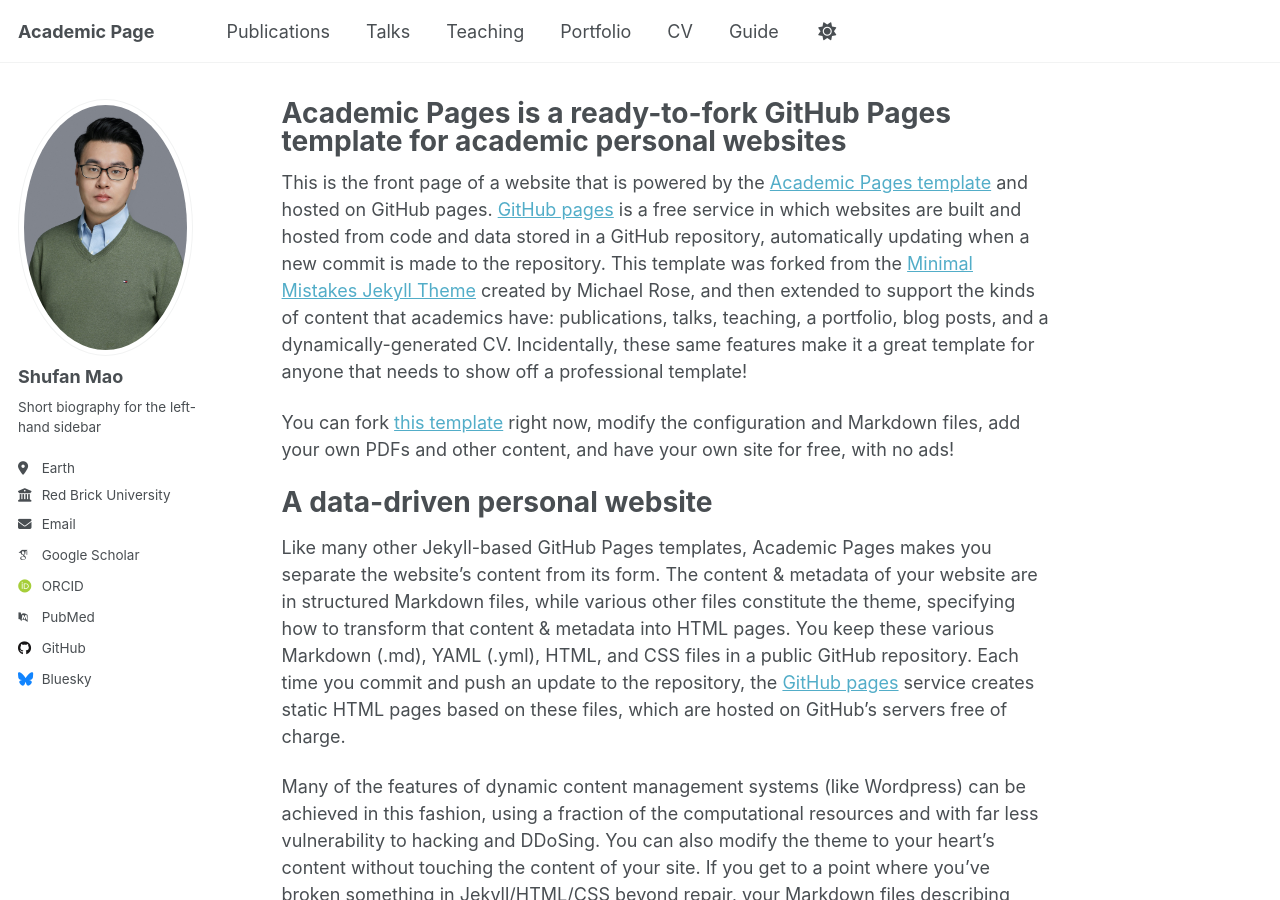
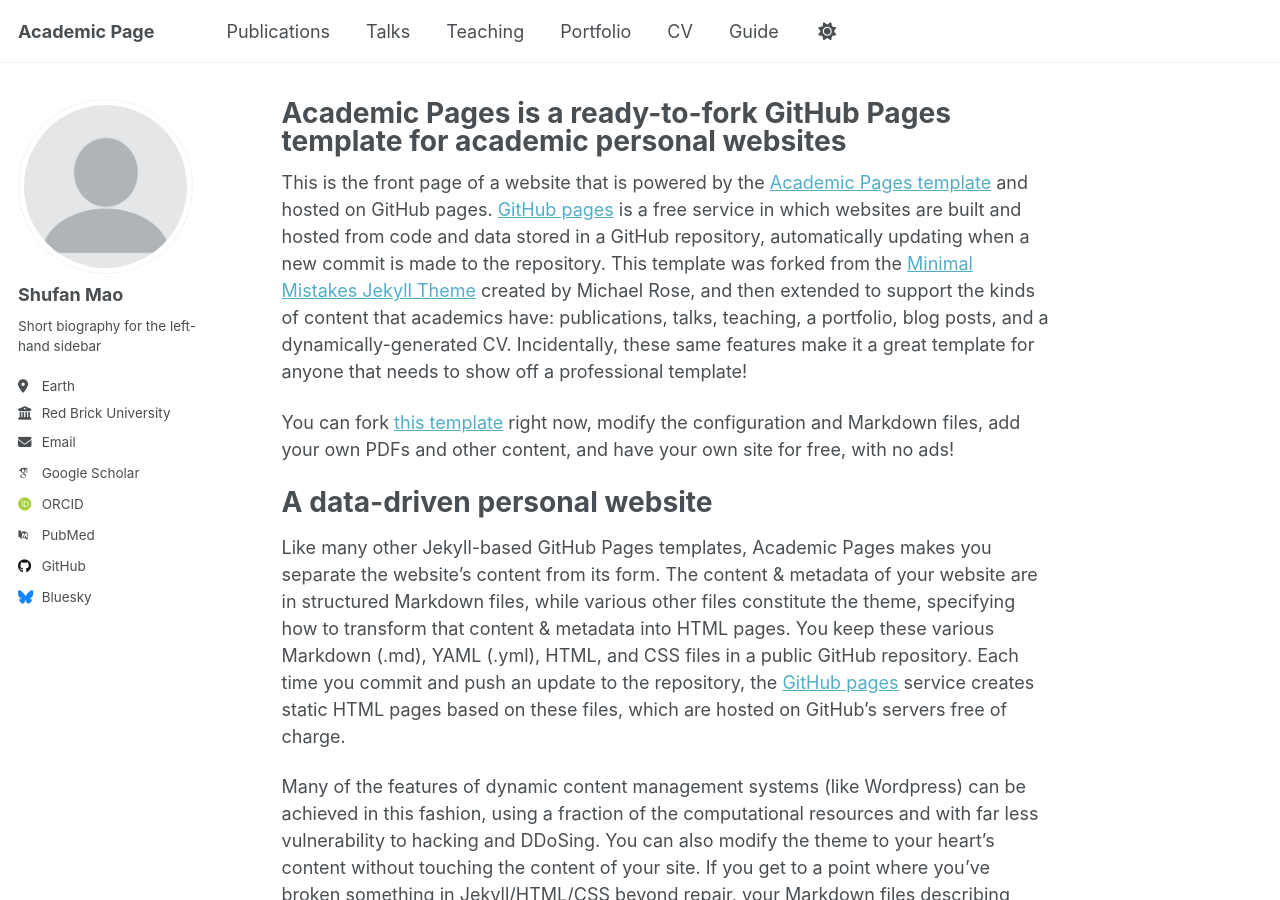
Before and after one commit to Mao-Shufan/Mao-Shufan.github.io, a Jekyll site: the page built from _pages/about.md, in a window 1280 px wide and 900 px high. Built offline with Jekyll 4.4.1, drawn with Linux system fonts in a browser that asks for light colours; some web fonts are replaced; a script that is not in the unit is left out.

Commit message:
Update _config.yml

```diff
--- a/_config.yml
+++ b/_config.yml
@@ -22,7 +22,7 @@ repository               : "Mao-Shufan/Mao-Shufan.github.io"
 #               Additional customization can be done by editing /_includes/author-profile.html
 author:
   # Biographic information
-  avatar           : "profile_photo.jpg"
+  avatar           : "profile.png"
   name             : "Shufan Mao"
   pronouns         : # example: "she/her"
   bio              : "Short biography for the left-hand sidebar"
```
